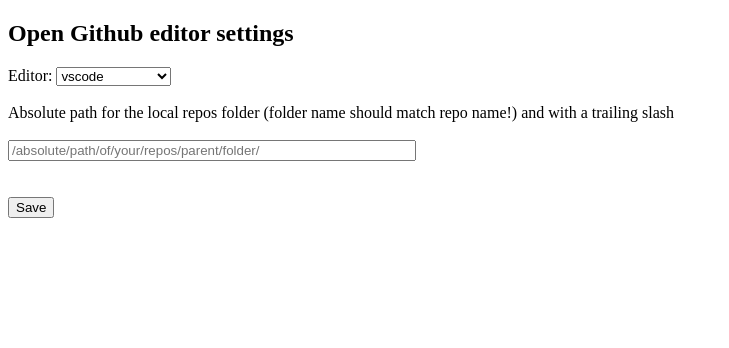
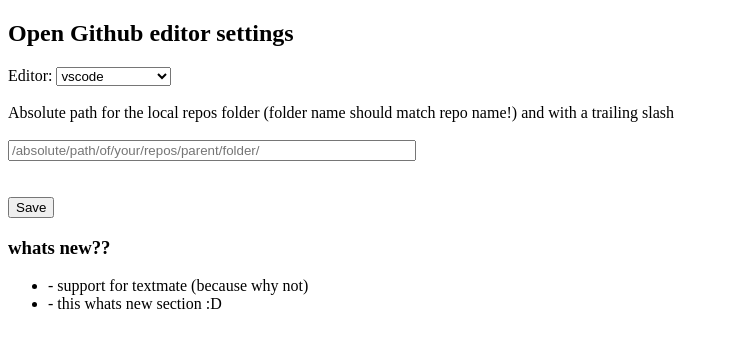
Before and after one commit to a7madgamal/open_github_in_editor, a browser extension: page options.html in a window 1280 px wide. Shown: the whole page, without its empty margins (0-729 px from the left). Drawn offline with Linux system fonts and the light colour scheme.

Commit message:
adds whats new to the options page

```diff
--- a/options.html
+++ b/options.html
@@ -31,6 +31,13 @@
     <br />
     <button id="save">Save</button>
 
+    <br />
+
+    <h3>whats new??</h3>
+    <ul>
+      <li>- support for textmate (because why not)</li>
+      <li>- this whats new section :D</li>
+    </ul>
     <script src="options.js"></script>
   </body>
 </html>
```
